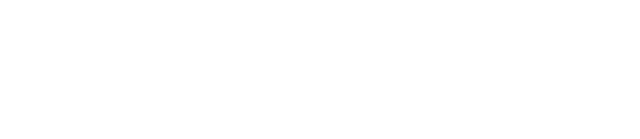
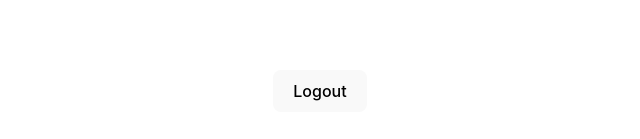
Before and after one commit to somegamedealbot/flowlist, a React (Vite) app in the folder client/: page /home in a window 1280 px wide. Shown: the part 309-448 px from the top of the page, without its empty margins (320-960 px from the left). Built offline with nearby package versions, Linux system fonts and the light colour scheme.

Commit message:
added client session

```diff
--- a/client/package.json
+++ b/client/package.json
@@ -18,7 +18,8 @@
     "react-cookie": "^6.1.1",
     "react-dom": "^18.2.0",
     "react-router-dom": "^6.21.1",
-    "sort-by": "^1.2.0"
+    "sort-by": "^1.2.0",
+    "universal-cookie": "^7.0.0"
   },
   "devDependencies": {
     "@types/react": "^18.2.43",
--- /dev/null
+++ b/client/src/components/logoutBtn.tsx
@@ -0,0 +1,25 @@
+import axios from "axios"
+import { useNavigate } from "react-router-dom";
+
+function LogoutBtn(){
+
+    const navigate = useNavigate();
+
+    return (<div>
+        <button onClick={() => {
+            axios.get(`${import.meta.env.VITE_API_SERVICE_URL}/logout`, {
+                withCredentials: true
+            })
+            .then(result => {
+                console.log(result);
+                navigate('/login');
+            })
+            .catch(err => {
+                console.log(err);
+                // handle error here
+            })
+        }}>Logout</button>
+    </div>);
+}
+
+export default LogoutBtn;
--- a/client/src/helpers/auth.tsx
+++ b/client/src/helpers/auth.tsx
@@ -1,18 +1,20 @@
 import { useEffect, useState } from "react";
-import { useCookies } from "react-cookie";
+import { Cookies } from "react-cookie";
 
 export function useAuth(){
     const [isAuth, setIsAuth] = useState(false);
-    const [cookies, ,] = useCookies(['connect.sid'])
+    const cookies = new Cookies(null, {path: '/'});
+    const sessionCookie = cookies.get('connect.sid');
+    console.log(document.cookie);
 
     useEffect(() => {
-        if (cookies["connect.sid"]){
+        if (sessionCookie){
             setIsAuth(true);
         }
         else{
             setIsAuth(false);
         }
-    }, [cookies]);
+    }, [sessionCookie]);
 
     return isAuth;
 }
--- a/client/src/main.tsx
+++ b/client/src/main.tsx
@@ -9,7 +9,7 @@ import './index.css'
 import ErrorPage from './routes/error-page';
 import Login from './routes/login';
 import Home from './routes/home';
-import { Auth } from './routes/auth';
+// import { Auth } from './routes/auth'
 
 const router = createBrowserRouter([
   {
@@ -24,9 +24,8 @@ const router = createBrowserRouter([
   },
   {
     path: '/home',
-    element: <Auth>
-        <Home></Home>
-      </Auth>,
+    element:
+        <Home></Home>,
     errorElement: <ErrorPage></ErrorPage>
   }
 ])
--- a/client/src/routes/auth.tsx
+++ b/client/src/routes/auth.tsx
@@ -1,4 +1,4 @@
-import { ReactNode } from "react";
+import { ReactNode, useEffect } from "react";
 import { useNavigate } from "react-router-dom";
 import { useAuth } from "../helpers/auth";
 
@@ -9,10 +9,16 @@ interface Props{
 export function Auth({children} : Props){
     const auth = useAuth();
     const navigate = useNavigate();
+
+    useEffect(() => {
+
+        if (!auth){
+            navigate('/login');
+        }
+
+    }, [auth, navigate]);
+
     if (auth){
         return children
     }
-    else {
-        navigate('/login');
-    }
 }
--- a/client/src/routes/home.tsx
+++ b/client/src/routes/home.tsx
@@ -1,5 +1,11 @@
+import LogoutBtn from "../components/logoutBtn";
+
 function Home(){
-    return <div></div>
+    return <div>
+        <div>
+            <LogoutBtn></LogoutBtn>
+        </div>
+    </div>
 }
 
 export default Home;
--- a/client/src/routes/login.tsx
+++ b/client/src/routes/login.tsx
@@ -3,13 +3,25 @@ import { Form } from 'react-router-dom'
 import { extractFields } from '../helpers/formHelpers';
 import axios from 'axios';
 import fieldChecks from '../helpers/fieldChecks';
-import { useState } from 'react';
+import { useEffect, useState } from 'react';
 import { useNavigate } from 'react-router-dom';
 
 function Login() {
   const [emailWarning, setEmailWarning] = useState('');
   const [passwordWarning, setPasswordWarning] = useState('');
   const navigate = useNavigate();
+
+  useEffect(() => {
+    axios.get(`${import.meta.env.VITE_API_SERVICE_URL}/user/`, {
+      withCredentials: true
+    })
+    .then(() => {
+      navigate('/home');
+    })
+    .catch(
+      // do nothing
+    )
+  }, [navigate])
 
   return (
     <div className="App">
@@ -21,7 +33,8 @@ function Login() {
           {
             headers: {
               'Content-Type': 'application/json'
-            }
+            },
+            withCredentials: true
           })
           .then(res => {
             console.log(res.data);
--- a/client/src/routes/root.tsx
+++ b/client/src/routes/root.tsx
@@ -4,15 +4,28 @@ import { Form, useNavigate } from 'react-router-dom'
 import axios from 'axios'
 import '../App.css'
 import { extractFields } from '../helpers/formHelpers';
-import { useState } from 'react';
+import { useEffect, useState } from 'react';
 import fieldChecks from '../helpers/fieldChecks';
 
 function Root() {
   const [emailWarning, setEmailWarning] = useState('');
   const [passwordWarning, setPasswordWarning] = useState('');
-  const nagivate = useNavigate();
+  const navigate = useNavigate();
 
   console.log(emailWarning);
+
+  useEffect(() => {
+    axios.get(`${import.meta.env.VITE_API_SERVICE_URL}/user/`, {
+      withCredentials: true
+    })
+    .then(() => {
+      navigate('/home');
+    })
+    .catch(err =>
+      console.log(err)
+      // do nothing
+    )
+  }, [navigate]);
 
   return (
     <div className="App">
@@ -28,7 +41,7 @@ function Root() {
           })
           .then(res => {
             console.log(res.data);
-            nagivate('/login');
+            navigate('/login');
           })
           .catch(err => {
             console.log(err);
```
Also changed, not shown: 1 other file (tests, documents, lock files or other folders).
